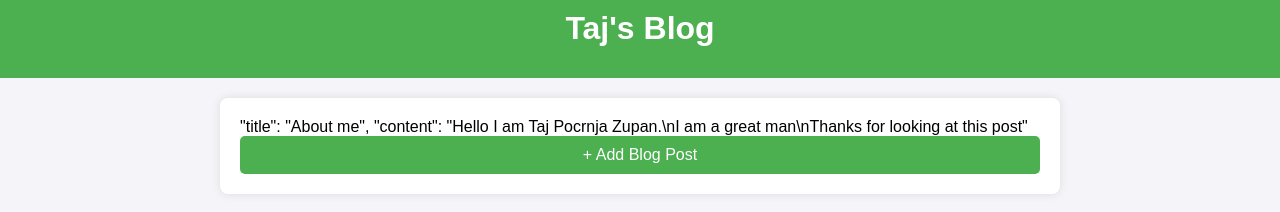
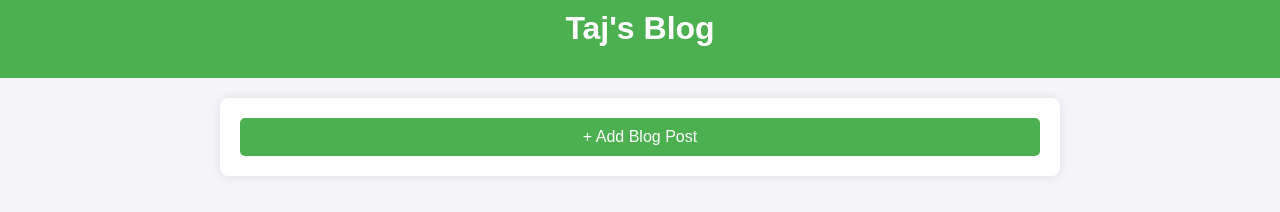
Before and after one commit to Tajek123/myblogs, a website: page index.html in a window 1280 px wide. Drawn offline with Linux system fonts and the light colour scheme.

Commit message:
Update index.html

```diff
--- a/index.html
+++ b/index.html
@@ -90,8 +90,7 @@
 
 <main>
     <div id="blog-posts">
-        "title": "About me",
-        "content": "Hello I am Taj Pocrnja Zupan.\nI am a great man\nThanks for looking at this post"
+
     </div>
     <button id="add-blog">+ Add Blog Post</button>
     <form id="blog-form">
```
